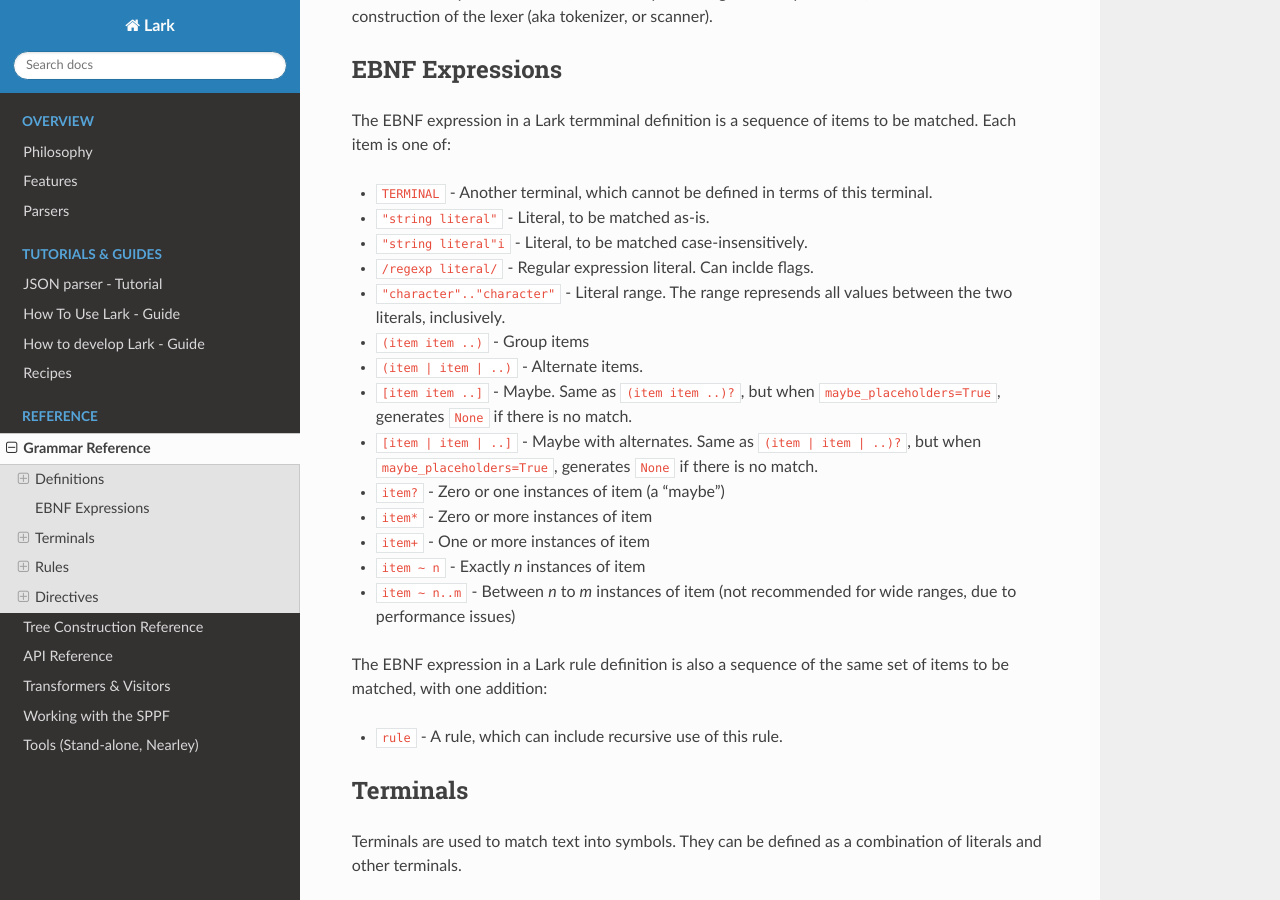
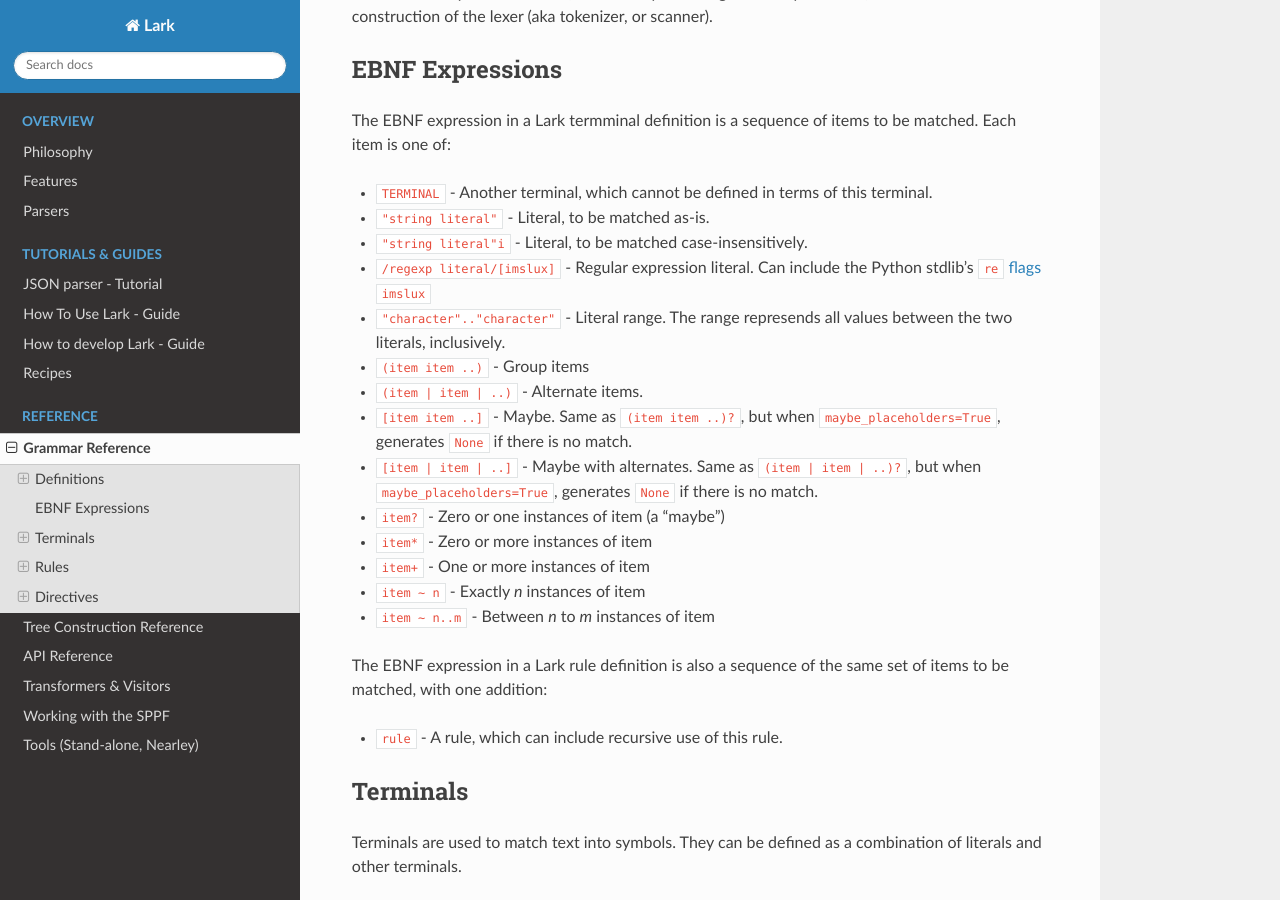
Before and after one commit to lark-parser/lark, a Sphinx documentation site: the page built from docs/grammar.md, in a window 1280 px wide and 900 px high, scrolled down 1392 px. Built offline with Sphinx 7.4.7 and the Read the Docs theme 2.0.0, drawn with Linux system fonts in a browser that asks for light colours; pages that are not in the unit, such as notebooks, are missing from menus.

Commit message:
Address some review comments.

```diff
--- a/docs/grammar.md
+++ b/docs/grammar.md
@@ -59,7 +59,8 @@ Each item is one of:
 * `TERMINAL` - Another terminal, which cannot be defined in terms of this terminal.
 * `"string literal"` - Literal, to be matched as-is.
 * `"string literal"i` - Literal, to be matched case-insensitively.
-* `/regexp literal/` - Regular expression literal.  Can inclde flags.
+* `/regexp literal/[imslux]` - Regular expression literal.  Can include the Python stdlib's `re` [flags `imslux`](https://docs.python.org/3/library/re.html#contents-of-module-re)
+
 * `"character".."character"` - Literal range.  The range represends all values between the two literals, inclusively.
 * `(item item ..)` - Group items
 * `(item | item | ..)` - Alternate items.
@@ -69,7 +70,7 @@ Each item is one of:
 * `item*` - Zero or more instances of item
 * `item+` - One or more instances of item
 * `item ~ n` - Exactly *n* instances of item
-* `item ~ n..m` - Between *n* to *m* instances of item (not recommended for wide ranges, due to performance issues)
+* `item ~ n..m` - Between *n* to *m* instances of item
 
 The EBNF expression in a Lark rule definition is also a sequence of the same set of items to be matched, with one addition:
 
```
Also changed, not shown: 3 other files.
